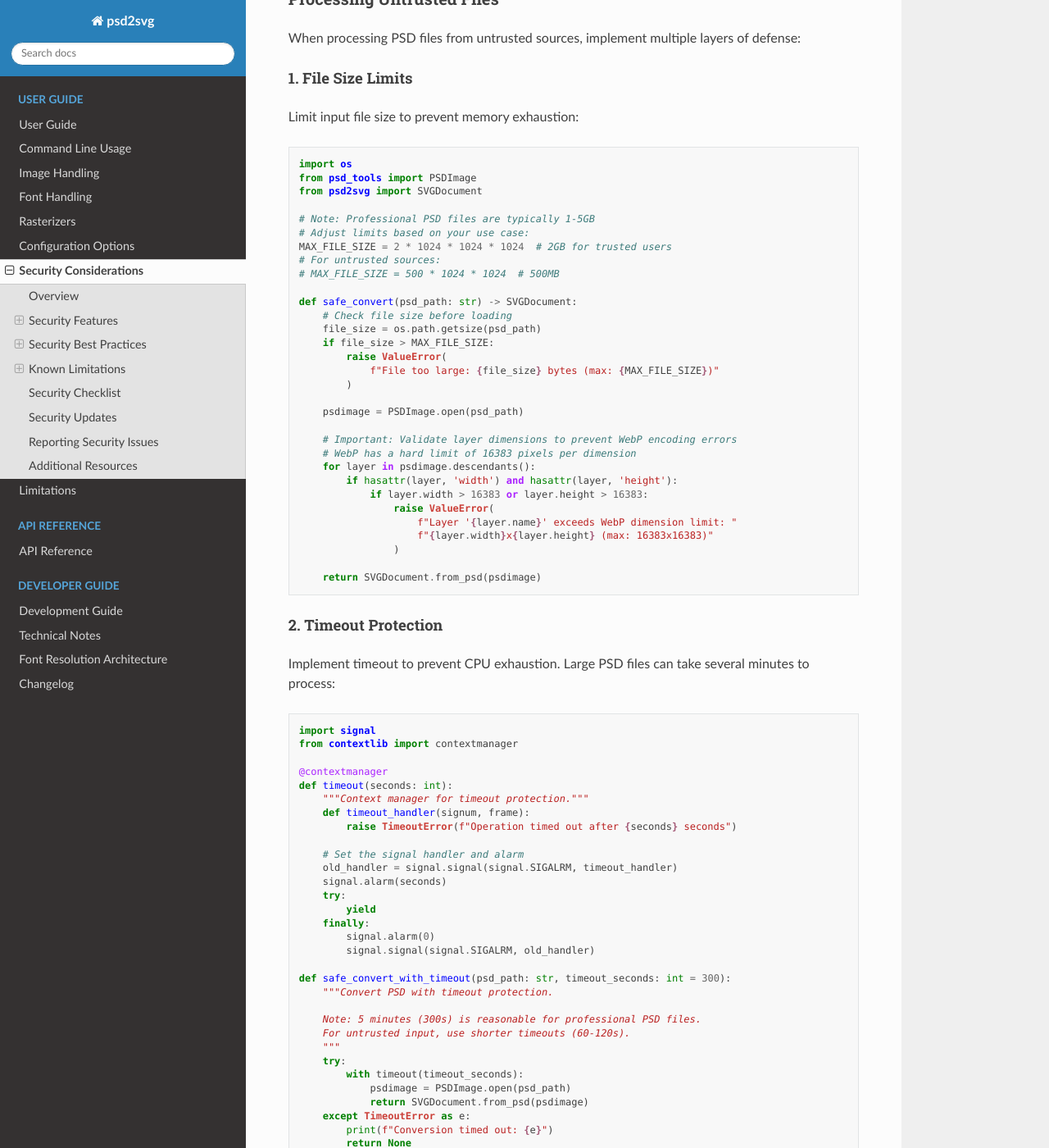
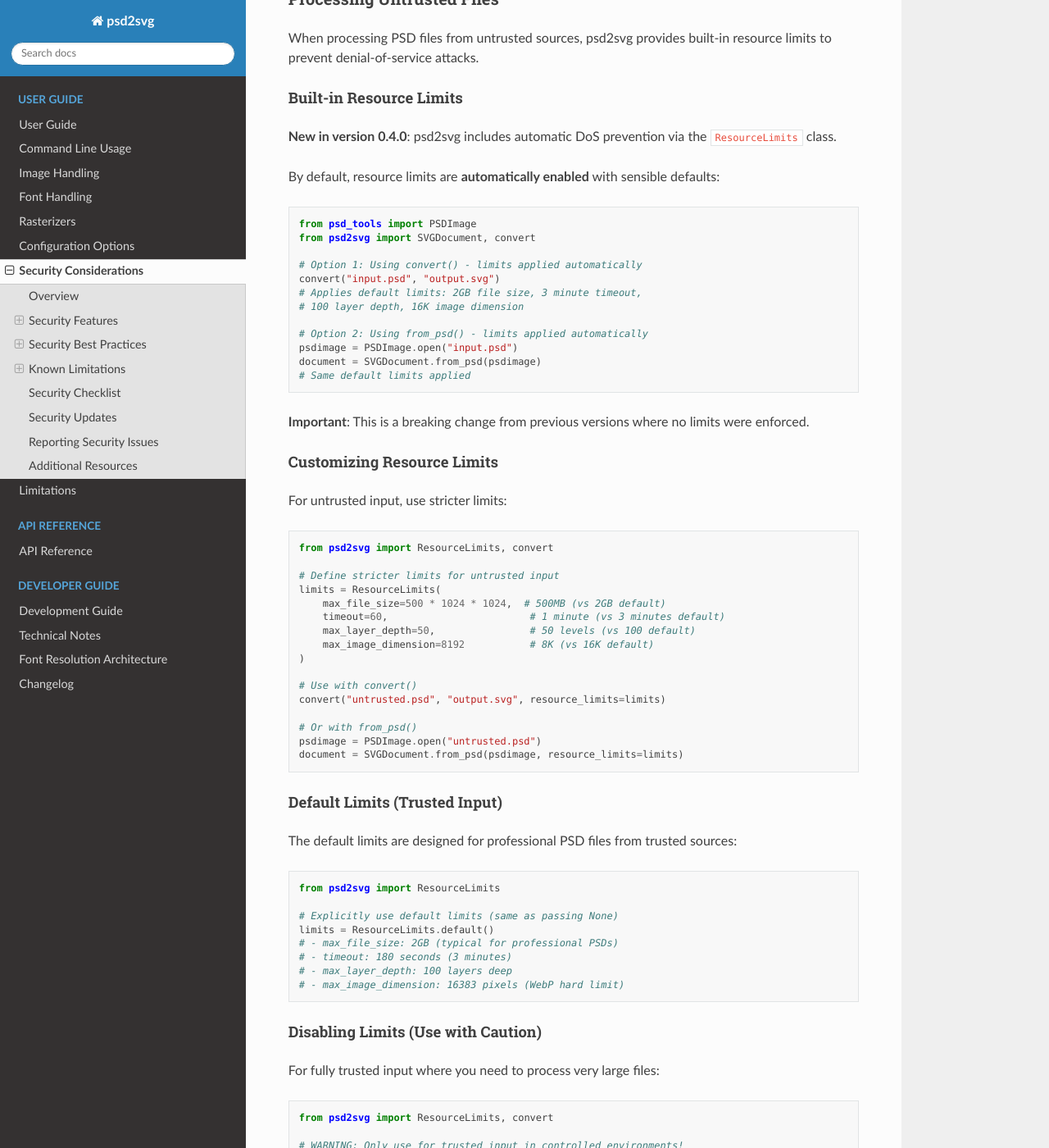
Before and after one commit to kyamagu/psd2svg, a Sphinx documentation site: the page built from docs/security.rst, in a window 1280 px wide and 1400 px high, scrolled down 1687 px. Shown: the whole window at 82% size. Built offline with Sphinx 7.4.7 and the Read the Docs theme 3.1.0, drawn with Linux system fonts in a browser that asks for light colours; some of the changed text lies outside the part shown.

Commit message:
docs: Update security.rst with built-in ResourceLimits documentation
Update the security documentation to reflect the new built-in DoS
prevention features added in version 0.4.0.

Key Changes:
- Replace manual file size checking examples with ResourceLimits usage
- Replace manual timeout examples with built-in timeout protection
- Document automatic image dimension validation
- Add comprehensive ResourceLimits configuration examples
- Show environment variable configuration
- Document error handling for limit violations
- Add breaking change notice about automatic limit enforcement

Documentation Sections Updated:
1. Processing Untrusted Files:
   - Built-in Resource Limits (new section)
   - Customizing Resource Limits (with examples for untrusted input)
   - Default Limits (trusted input)
   - Disabling Limits (with warnings)
   - Environment Variable Configuration
   - Resource Limit Errors (error handling examples)

2. Known Limitations:
   - Resource Consumption: Updated with built-in mitigation info
   - WebP Dimension Limits: Added automatic validation section

Examples provided for:
- Using default limits (automatic)
- Customizing limits for untrusted input (stricter)
- Disabling limits for trusted input (with caution)
- Environment variable configuration
- Error handling (ValueError, TimeoutError)

Related: Issue #221, PR #224

```diff
--- a/docs/security.rst
+++ b/docs/security.rst
@@ -77,89 +77,132 @@
 Processing Untrusted Files
 --------------------------
 
-When processing PSD files from untrusted sources, implement multiple layers of defense:
+When processing PSD files from untrusted sources, psd2svg provides built-in resource limits to prevent denial-of-service attacks.
 
-1. File Size Limits
-^^^^^^^^^^^^^^^^^^^
+Built-in Resource Limits
+^^^^^^^^^^^^^^^^^^^^^^^^^
 
-Limit input file size to prevent memory exhaustion:
+**New in version 0.4.0**: psd2svg includes automatic DoS prevention via the ``ResourceLimits`` class.
+
+By default, resource limits are **automatically enabled** with sensible defaults:
 
 .. code-block:: python
 
-    import os
     from psd_tools import PSDImage
-    from psd2svg import SVGDocument
+    from psd2svg import SVGDocument, convert
 
-    # Note: Professional PSD files are typically 1-5GB
-    # Adjust limits based on your use case:
-    MAX_FILE_SIZE = 2 * 1024 * 1024 * 1024  # 2GB for trusted users
-    # For untrusted sources:
-    # MAX_FILE_SIZE = 500 * 1024 * 1024  # 500MB
+    # Option 1: Using convert() - limits applied automatically
+    convert("input.psd", "output.svg")
+    # Applies default limits: 2GB file size, 3 minute timeout,
+    # 100 layer depth, 16K image dimension
 
-    def safe_convert(psd_path: str) -> SVGDocument:
-        # Check file size before loading
-        file_size = os.path.getsize(psd_path)
-        if file_size > MAX_FILE_SIZE:
-            raise ValueError(
-                f"File too large: {file_size} bytes (max: {MAX_FILE_SIZE})"
-            )
+    # Option 2: Using from_psd() - limits applied automatically
+    psdimage = PSDImage.open("input.psd")
+    document = SVGDocument.from_psd(psdimage)
+    # Same default limits applied
 
-        psdimage = PSDImage.open(psd_path)
+**Important**: This is a breaking change from previous versions where no limits were enforced.
 
-        # Important: Validate layer dimensions to prevent WebP encoding errors
-        # WebP has a hard limit of 16383 pixels per dimension
-        for layer in psdimage.descendants():
-            if hasattr(layer, 'width') and hasattr(layer, 'height'):
-                if layer.width > 16383 or layer.height > 16383:
-                    raise ValueError(
-                        f"Layer '{layer.name}' exceeds WebP dimension limit: "
-                        f"{layer.width}x{layer.height} (max: 16383x16383)"
-                    )
+Customizing Resource Limits
+^^^^^^^^^^^^^^^^^^^^^^^^^^^^
 
-        return SVGDocument.from_psd(psdimage)
-
-2. Timeout Protection
-^^^^^^^^^^^^^^^^^^^^^
-
-Implement timeout to prevent CPU exhaustion. Large PSD files can take several minutes to process:
+For untrusted input, use stricter limits:
 
 .. code-block:: python
 
-    import signal
-    from contextlib import contextmanager
+    from psd2svg import ResourceLimits, convert
 
-    @contextmanager
-    def timeout(seconds: int):
-        """Context manager for timeout protection."""
-        def timeout_handler(signum, frame):
-            raise TimeoutError(f"Operation timed out after {seconds} seconds")
+    # Define stricter limits for untrusted input
+    limits = ResourceLimits(
+        max_file_size=500 * 1024 * 1024,  # 500MB (vs 2GB default)
+        timeout=60,                        # 1 minute (vs 3 minutes default)
+        max_layer_depth=50,                # 50 levels (vs 100 default)
+        max_image_dimension=8192           # 8K (vs 16K default)
+    )
 
-        # Set the signal handler and alarm
-        old_handler = signal.signal(signal.SIGALRM, timeout_handler)
-        signal.alarm(seconds)
-        try:
-            yield
-        finally:
-            signal.alarm(0)
-            signal.signal(signal.SIGALRM, old_handler)
+    # Use with convert()
+    convert("untrusted.psd", "output.svg", resource_limits=limits)
 
-    def safe_convert_with_timeout(psd_path: str, timeout_seconds: int = 300):
-        """Convert PSD with timeout protection.
+    # Or with from_psd()
+    psdimage = PSDImage.open("untrusted.psd")
+    document = SVGDocument.from_psd(psdimage, resource_limits=limits)
 
-        Note: 5 minutes (300s) is reasonable for professional PSD files.
-        For untrusted input, use shorter timeouts (60-120s).
-        """
-        try:
-            with timeout(timeout_seconds):
-                psdimage = PSDImage.open(psd_path)
-                return SVGDocument.from_psd(psdimage)
-        except TimeoutError as e:
-            print(f"Conversion timed out: {e}")
-            return None
+Default Limits (Trusted Input)
+^^^^^^^^^^^^^^^^^^^^^^^^^^^^^^^
 
-**Note**: ``signal.alarm()`` is not available on Windows. For cross-platform timeout support, use ``subprocess`` or ``threading.Timer``.
+The default limits are designed for professional PSD files from trusted sources:
 
-3. Sandboxing with Subprocess
+.. code-block:: python
+
+    from psd2svg import ResourceLimits
+
+    # Explicitly use default limits (same as passing None)
+    limits = ResourceLimits.default()
+    # - max_file_size: 2GB (typical for professional PSDs)
+    # - timeout: 180 seconds (3 minutes)
+    # - max_layer_depth: 100 layers deep
+    # - max_image_dimension: 16383 pixels (WebP hard limit)
+
+Disabling Limits (Use with Caution)
+^^^^^^^^^^^^^^^^^^^^^^^^^^^^^^^^^^^^
+
+For fully trusted input where you need to process very large files:
+
+.. code-block:: python
+
+    from psd2svg import ResourceLimits, convert
+
+    # WARNING: Only use for trusted input in controlled environments!
+    limits = ResourceLimits.unlimited()
+
+    convert("huge_trusted_file.psd", "output.svg", resource_limits=limits)
+
+Environment Variable Configuration
+^^^^^^^^^^^^^^^^^^^^^^^^^^^^^^^^^^^
+
+Resource limits can be configured via environment variables:
+
+.. code-block:: bash
+
+    # Set custom default limits via environment variables
+    export PSD2SVG_MAX_FILE_SIZE=1073741824  # 1GB
+    export PSD2SVG_TIMEOUT=120               # 2 minutes
+    export PSD2SVG_MAX_LAYER_DEPTH=75        # 75 levels
+    export PSD2SVG_MAX_IMAGE_DIMENSION=12000 # 12K pixels
+
+.. code-block:: python
+
+    from psd2svg import ResourceLimits
+
+    # Uses environment variables if set, otherwise hardcoded defaults
+    limits = ResourceLimits.default()
+
+Resource Limit Errors
+^^^^^^^^^^^^^^^^^^^^^
+
+When limits are exceeded, specific errors are raised:
+
+.. code-block:: python
+
+    from psd2svg import convert, ResourceLimits
+
+    try:
+        convert("large.psd", "output.svg")
+    except ValueError as e:
+        # File size limit exceeded:
+        # "File size 3221225472 bytes exceeds limit 2147483648 bytes"
+        print(f"Limit exceeded: {e}")
+    except TimeoutError as e:
+        # Timeout exceeded:
+        # "Operation timed out after 180 seconds"
+        print(f"Conversion took too long: {e}")
+
+**Note on Timeout**: Cross-platform timeout is supported:
+
+- **Unix/macOS**: Uses ``signal.SIGALRM`` for reliable timeout
+- **Windows**: Uses threading-based timeout (may not interrupt native C code)
+
+Sandboxing with Subprocess
 ^^^^^^^^^^^^^^^^^^^^^^^^^^^^^^
 
 Run conversion in a separate process with resource limits:
@@ -299,12 +342,22 @@
 
 **Impact**: Can lead to denial of service if not properly limited.
 
-**Mitigation**:
+**Mitigation** (New in version 0.4.0):
 
-- Implement file size limits before processing (2GB for trusted, 500MB for untrusted)
-- Use timeouts for conversion operations (5 minutes for trusted, 1-2 minutes for untrusted)
-- Run in resource-constrained environments
+psd2svg now includes **built-in DoS prevention** via automatic resource limits:
+
+- **File size limits**: 2GB default (customizable via ``ResourceLimits``)
+- **Timeout protection**: 3 minutes default with cross-platform support
+- **Layer depth limits**: 100 levels default to prevent stack overflow
+- **Image dimension limits**: 16K pixels default (WebP hard limit)
+
+See "Processing Untrusted Files" section above for configuration details.
+
+For additional protection:
+
+- Run in resource-constrained environments (containers, VMs)
 - Monitor resource usage in production
+- Use stricter limits for untrusted input (500MB, 60 seconds)
 
 WebP Dimension Limits
 ---------------------
@@ -320,24 +373,46 @@
 
 **Impact**: Conversion will fail with a WebP encoding error when encountering oversized layers.
 
-**Error Example**::
+**Automatic Validation** (New in version 0.4.0):
 
-    PIL.Image.DecompressionBombError: Image size exceeds limit
-    # or
-    OSError: cannot write mode RGBA as WEBP
+psd2svg now **automatically validates** image dimensions before conversion:
 
-**Recommended Mitigations**:
+.. code-block:: python
 
-1. **Pre-validate layer dimensions** (see File Size Limits example above)
-2. **Use alternative image formats** for large layers:
+    from psd2svg import convert
+
+    # Automatically rejects layers exceeding 16K dimension limit
+    try:
+        convert("large.psd", "output.svg")
+    except ValueError as e:
+        print(e)
+        # "Layer 'Background' dimensions 20000x15000 exceed limit 16383x16383"
+
+To customize the dimension limit or disable it:
+
+.. code-block:: python
+
+    from psd2svg import ResourceLimits, convert
+
+    # Use a smaller limit (e.g., for untrusted input)
+    limits = ResourceLimits(max_image_dimension=8192)
+    convert("file.psd", "output.svg", resource_limits=limits)
+
+    # Or disable validation (not recommended)
+    limits = ResourceLimits(max_image_dimension=0)
+    convert("file.psd", "output.svg", resource_limits=limits)
+
+**Additional Mitigations**:
+
+1. **Use alternative image formats** for large layers:
 
    .. code-block:: python
 
        # Save with PNG format for layers that might exceed WebP limits
        document.save("output.svg", image_format="PNG")
 
-3. **Downscale large layers** before conversion (if quality loss is acceptable)
-4. **Rasterize the entire PSD** instead of per-layer conversion for very large files
+2. **Downscale large layers** before conversion (if quality loss is acceptable)
+3. **Rasterize the entire PSD** instead of per-layer conversion for very large files
 
 **Note**: This is a fundamental WebP format limitation, not a psd2svg limitation. PNG format supports up to 2^31-1 pixels per dimension and can be used as an alternative.
 
```
Also changed, not shown: other parts of docs/security.rst (+1 -1 lines).
